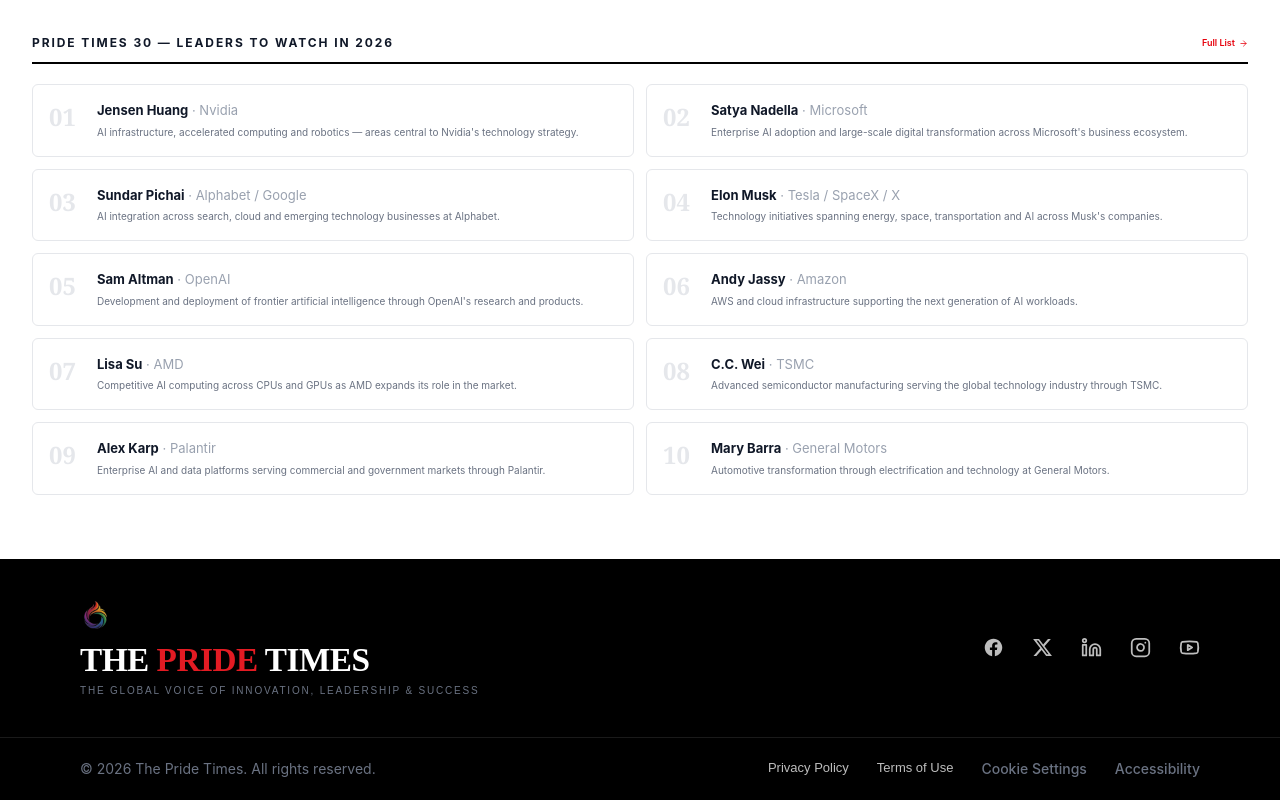
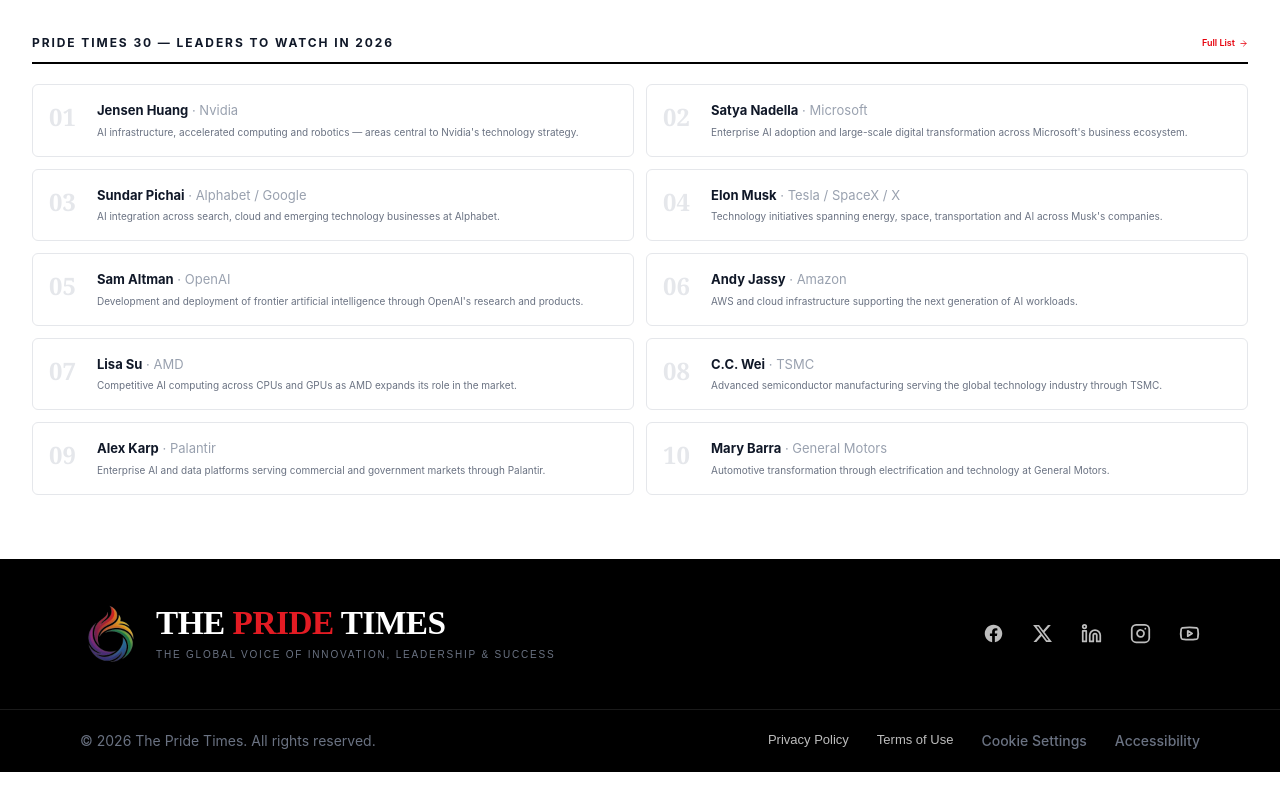
Before and after one commit to abhay-08121999/Abhay-news-paper, a React (Vite) app: page / in a window 1280 px wide. Shown: the part 2137-2937 px from the top of the page. After the commit the page ends 2909 px from the top, so only its background shows below. Built offline with nearby package versions, Linux system fonts and the light colour scheme; no server answers.

Commit message:
Update Footer.tsx

```diff
--- a/src/app/components/Footer.tsx
+++ b/src/app/components/Footer.tsx
@@ -119,16 +119,16 @@ export function Footer() {
 
           <Link
             to="/"
-            className="flex flex-col items-center md:items-start flex-shrink-0"
+            className="flex items-center gap-3 flex-shrink-0"
           >
             <img
               src={logoImg}
               alt="The Pride Times logo"
-              className="mb-3 h-8 w-auto object-contain opacity-90"
+              className="h-16 w-16 flex-shrink-0 object-contain opacity-90"
             />
 
+            <div className="flex flex-col items-start">
               {/* Main Logo Text */}
-
               <div
                 className="pt-logo leading-none whitespace-nowrap"
                 style={{
@@ -143,10 +143,10 @@ export function Footer() {
               </div>
 
               {/* Tagline */}
-
               <p className="mt-2 text-[9px] sm:text-[10px] text-gray-500 uppercase tracking-[0.18em]">
                 THE GLOBAL VOICE OF INNOVATION, LEADERSHIP &amp; SUCCESS
               </p>
+            </div>
           </Link>
 
           {/* =================================================
```
Lines whose indentation alone changed are shown as unchanged.
